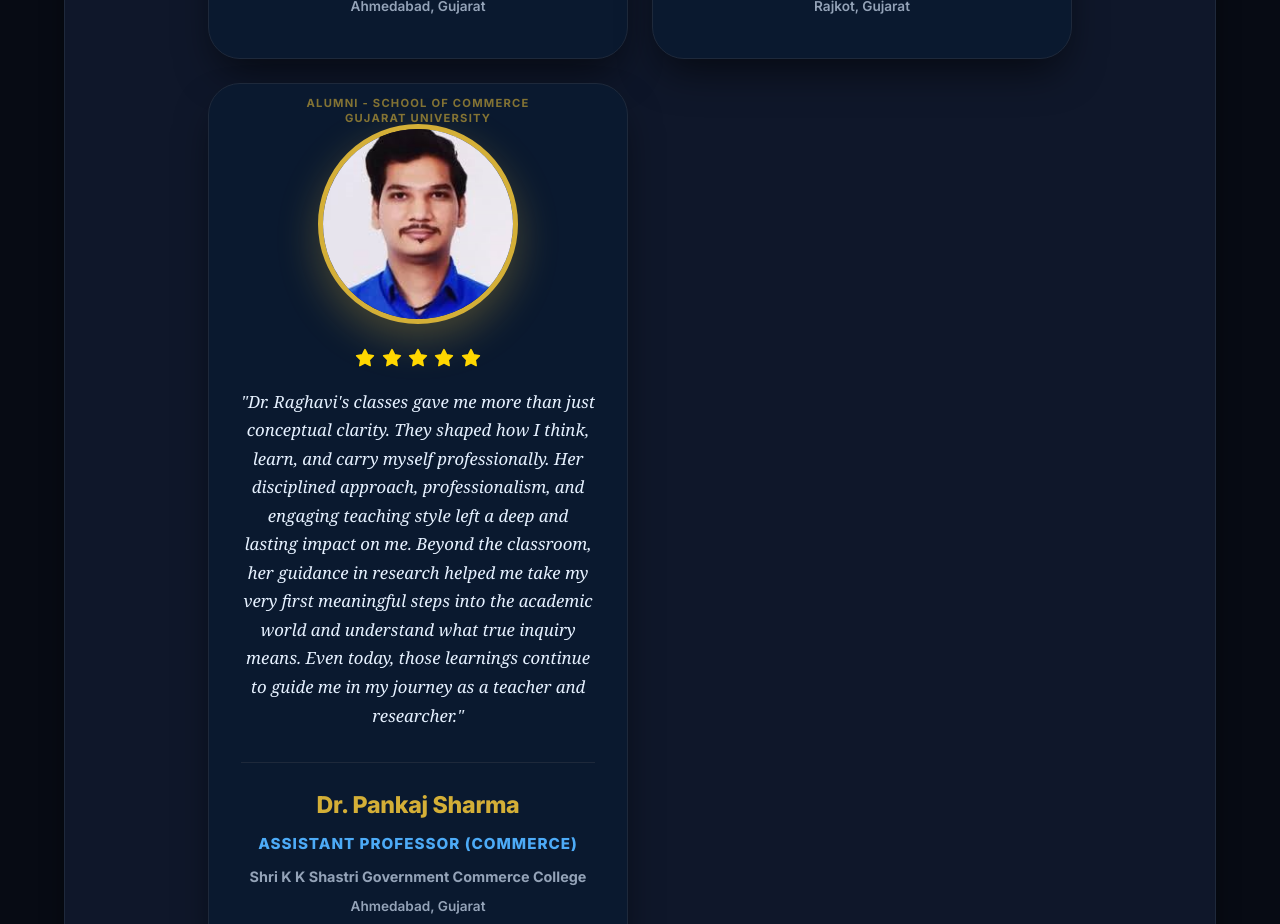
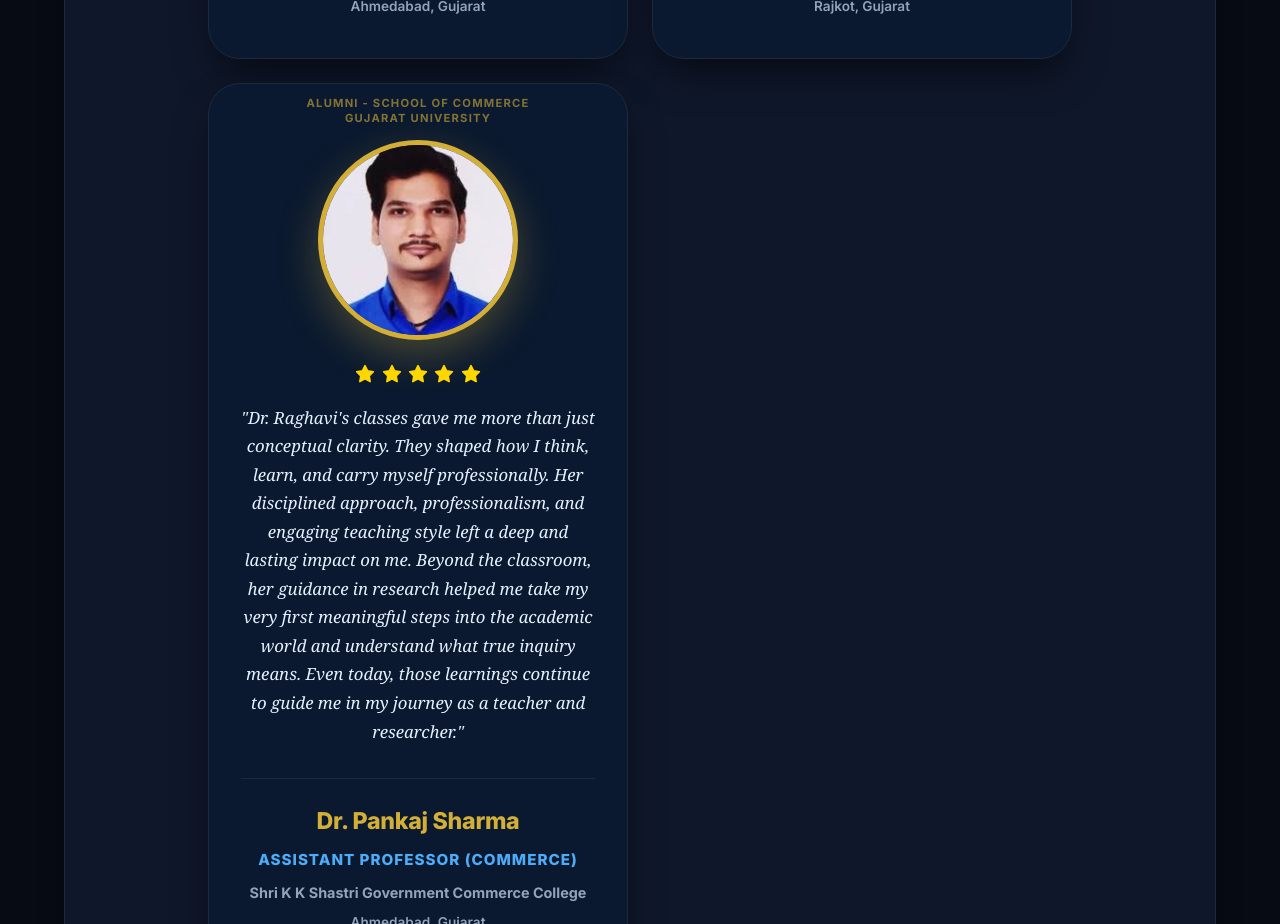
Before and after one commit to NCRaghavi/Raghavi, a React (Vite) app: page /testimonials in a window 1280 px wide. Shown: the part 1240-2164 px from the top of the page. Built offline with nearby package versions, Linux system fonts and the light colour scheme.

Commit message:
tertimonials

```diff
--- a/src/components/Home.jsx
+++ b/src/components/Home.jsx
@@ -96,7 +96,7 @@ const TestimonialSlider = () => {
               borderRadius: '50%',
               border: '4px solid #D4AF37',
               overflow: 'hidden',
-              marginTop: testimonial.category === 'scholar' ? '1rem' : '0',
+              marginTop: testimonial.institution ? '1.25rem' : '0',
               marginBottom: '1rem',
               background: 'var(--bg-secondary)',
               boxShadow: '0 12px 30px rgba(212, 175, 55, 0.2)'
--- a/src/components/TestimonialsPage.jsx
+++ b/src/components/TestimonialsPage.jsx
@@ -102,7 +102,7 @@ export default function TestimonialsPage() {
                   borderRadius: '50%',
                   border: '5px solid #D4AF37',
                   overflow: 'hidden',
-                  marginTop: testimonial.category === 'scholar' ? '1rem' : '0',
+                  marginTop: testimonial.institution ? '1rem' : '0',
                   marginBottom: '1.5rem',
                   background: 'var(--bg-secondary)',
                   boxShadow: '0 15px 40px rgba(212, 175, 55, 0.3)'
```
